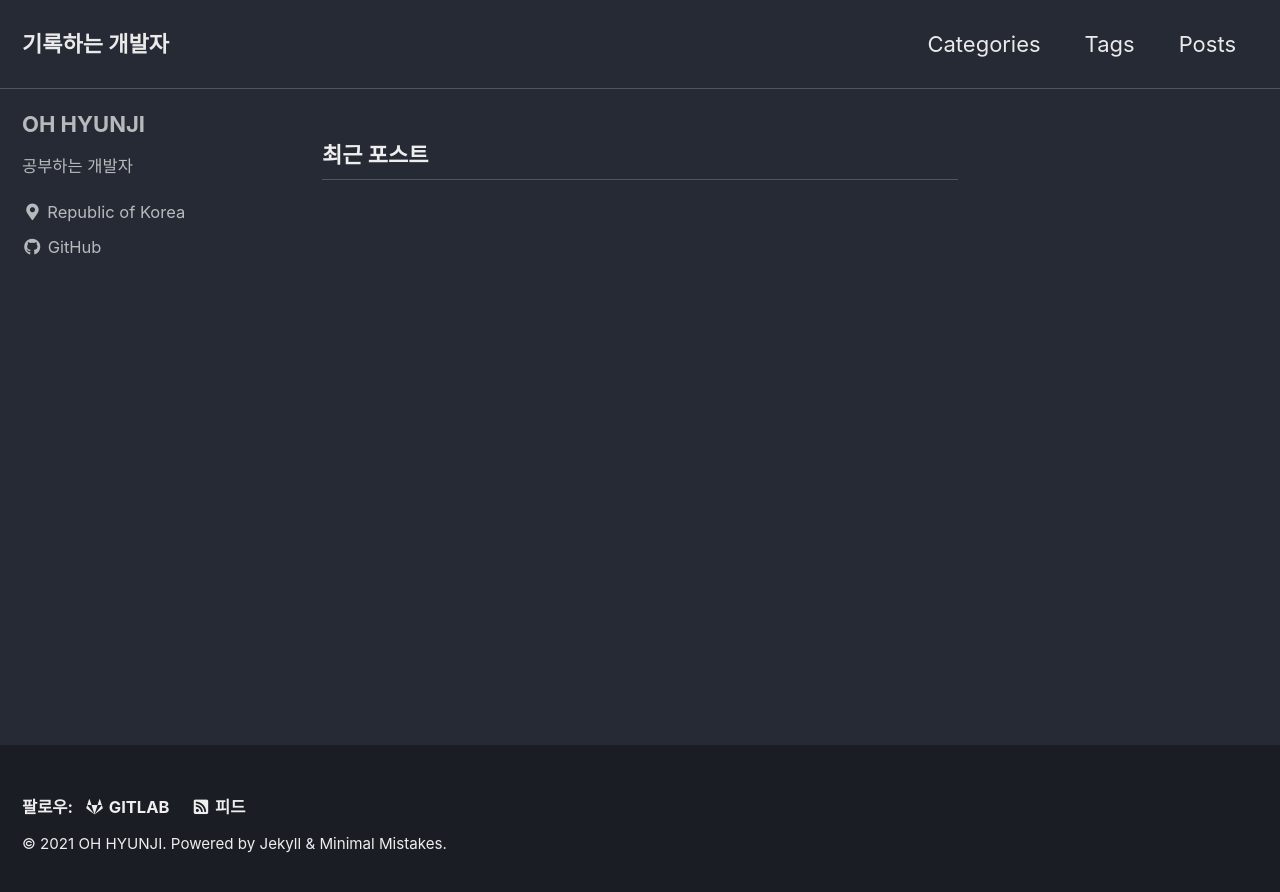
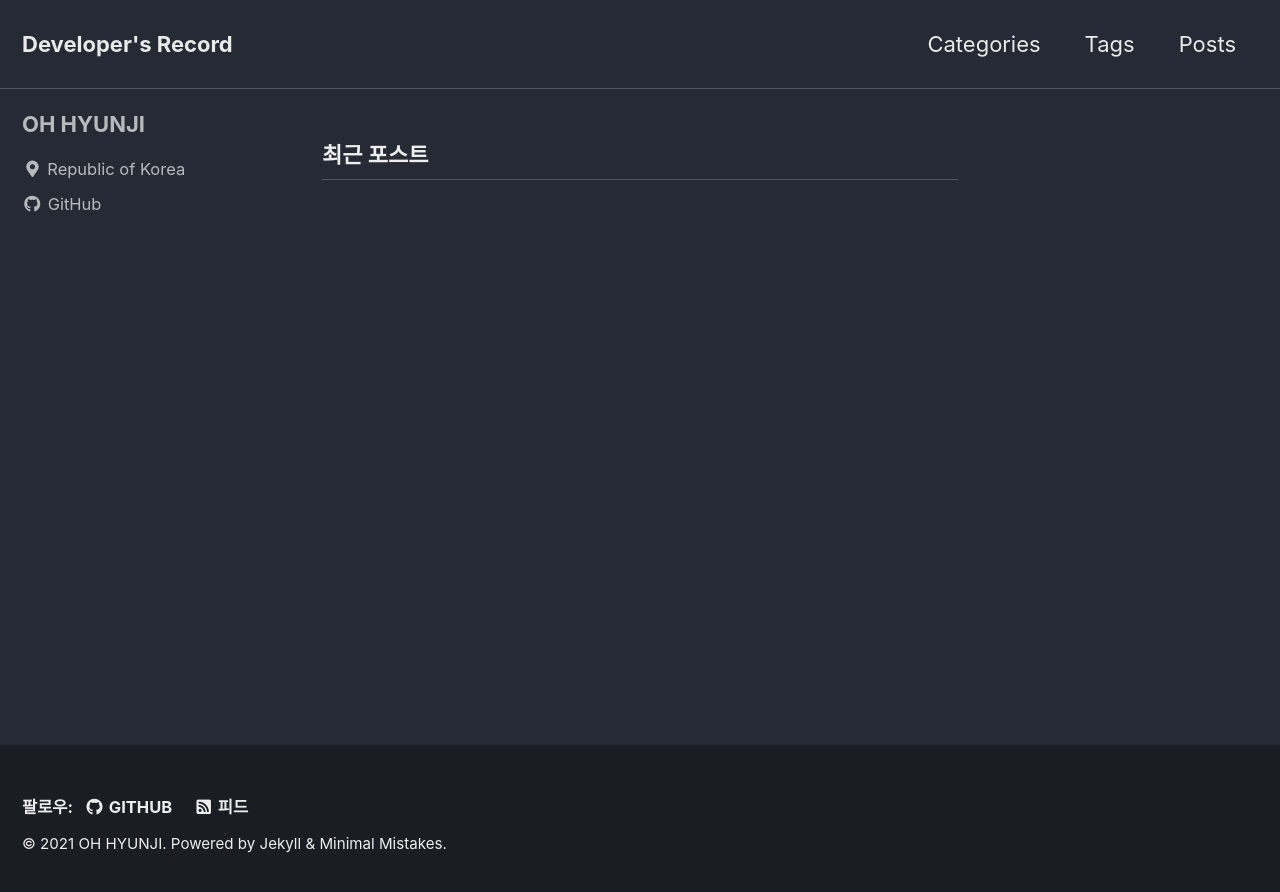
Before and after one commit to adorable-HJ/adorable-HJ.github.io, a Jekyll site: the page built from index.html, in a window 1280 px wide. Shown: the top 892 px of the page. Built offline with Jekyll 4.4.1, drawn with Linux system fonts in a browser that asks for light colours; cached includes are drawn as plain includes; the list of posts is cut into pages by our own code.

Commit message:
update config

```diff
--- a/_config.yml
+++ b/_config.yml
@@ -16,7 +16,7 @@ minimal_mistakes_skin    : "dark" # "air", "aqua", "contrast", "dark", "dirt", "
 
 # Site Settings
 locale                   : "ko-KR"
-title                    : "Developer's Blog"
+title                    : "adorable-HJ's Blog"
 title_separator          : "&#124;"
 subtitle                 : # site tagline that appears below site title in masthead
 name                     : "OH HYUNJI"
@@ -26,7 +26,7 @@ baseurl                  : ""
 repository               : "adorable-HJ/adorable-HJ.github.io" # GitHub username/repo-name e.g. "mmistakes/minimal-mistakes"
 teaser                   : # path of fallback teaser image, e.g. "/assets/images/500x300.png"
 logo                     : # path of logo image to display in the masthead, e.g. "/assets/images/88x88.png"
-masthead_title           : "기록하는 개발자" # overrides the website title displayed in the masthead, use " " for no title
+masthead_title           : "Developer's Record" # overrides the website title displayed in the masthead, use " " for no title
 # breadcrumbs            : false # true, false (default)
 words_per_minute         : 200
 comments:
@@ -95,7 +95,7 @@ analytics:
 author:
   name             : "OH HYUNJI"
   avatar           : # path of avatar image, e.g. "/assets/images/bio-photo.jpg"
-  bio              : "공부하는 개발자"
+  bio              : ""
   location         : "Republic of Korea"
   email            :
   links:
@@ -129,10 +129,10 @@ footer:
       # url:
     - label: "GitHub"
       icon: "fab fa-fw fa-github"
-      # url:
+      url: "https://github.com/adorable-HJ"
     - label: "GitLab"
       icon: "fab fa-fw fa-gitlab"
-      url: "https://github.com/adorable-HJ"
+      # url: ""
     - label: "Bitbucket"
       icon: "fab fa-fw fa-bitbucket"
       # url:
```
